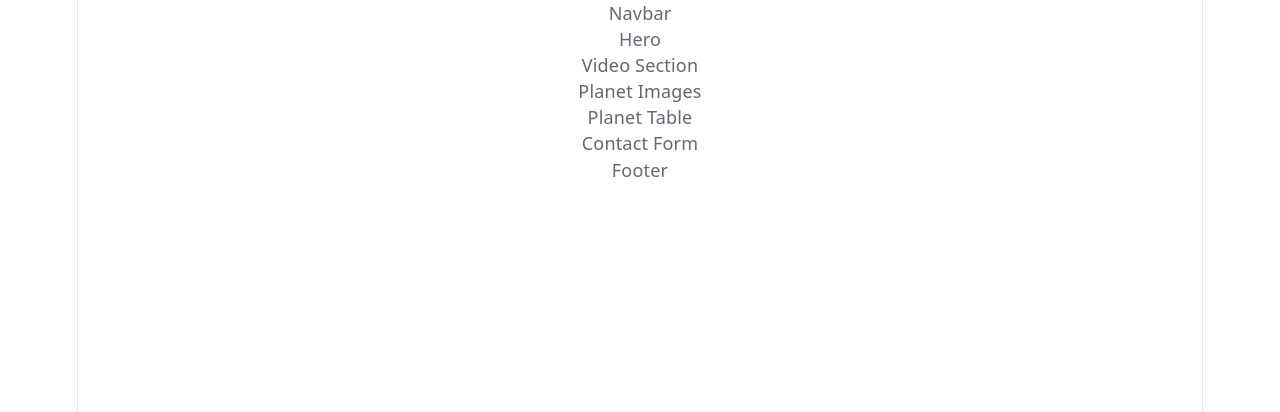
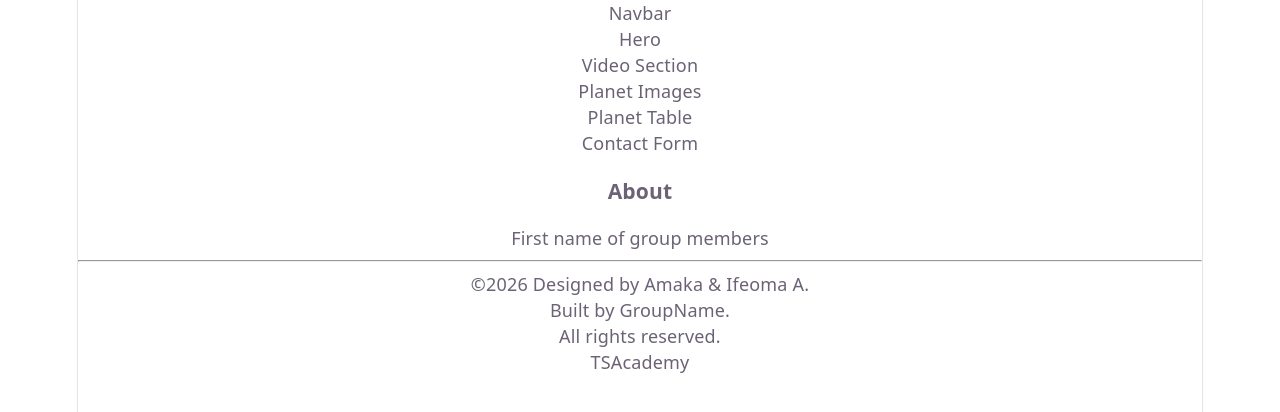
Before and after one commit to cupcakes439/Phoenix-Cohort-Frontend-Development-Capstone-Project-Group-9, a React (Vite) app: page / in a window 1280 px wide. Shown: the top 412 px of the page. Built offline with nearby package versions, Linux system fonts and the light colour scheme.

Commit message:
Finished setting up to Footer.jsx file

```diff
--- a/src/components/Footer.jsx
+++ b/src/components/Footer.jsx
@@ -2,9 +2,29 @@ import "../styles/footer.css";
 
 function Footer() {
   return (
-    <div>
-      Footer
-    </div>
+    <footer className="footer">
+      <div className="footer-content">
+        <h3>About</h3>
+
+        <p className="members">
+          First name of group members
+        </p>
+
+        <hr />
+
+        <div className="footer-bottom">
+          <div className="copyright">
+            <p>©2026 Designed by Amaka & Ifeoma A.</p>
+            <p>Built by GroupName.</p>
+            <p>All rights reserved.</p>
+          </div>
+
+          <div className="academy">
+            <p>TSAcademy</p>
+          </div>
+        </div>
+      </div>
+    </footer>
   );
 }
 
```
